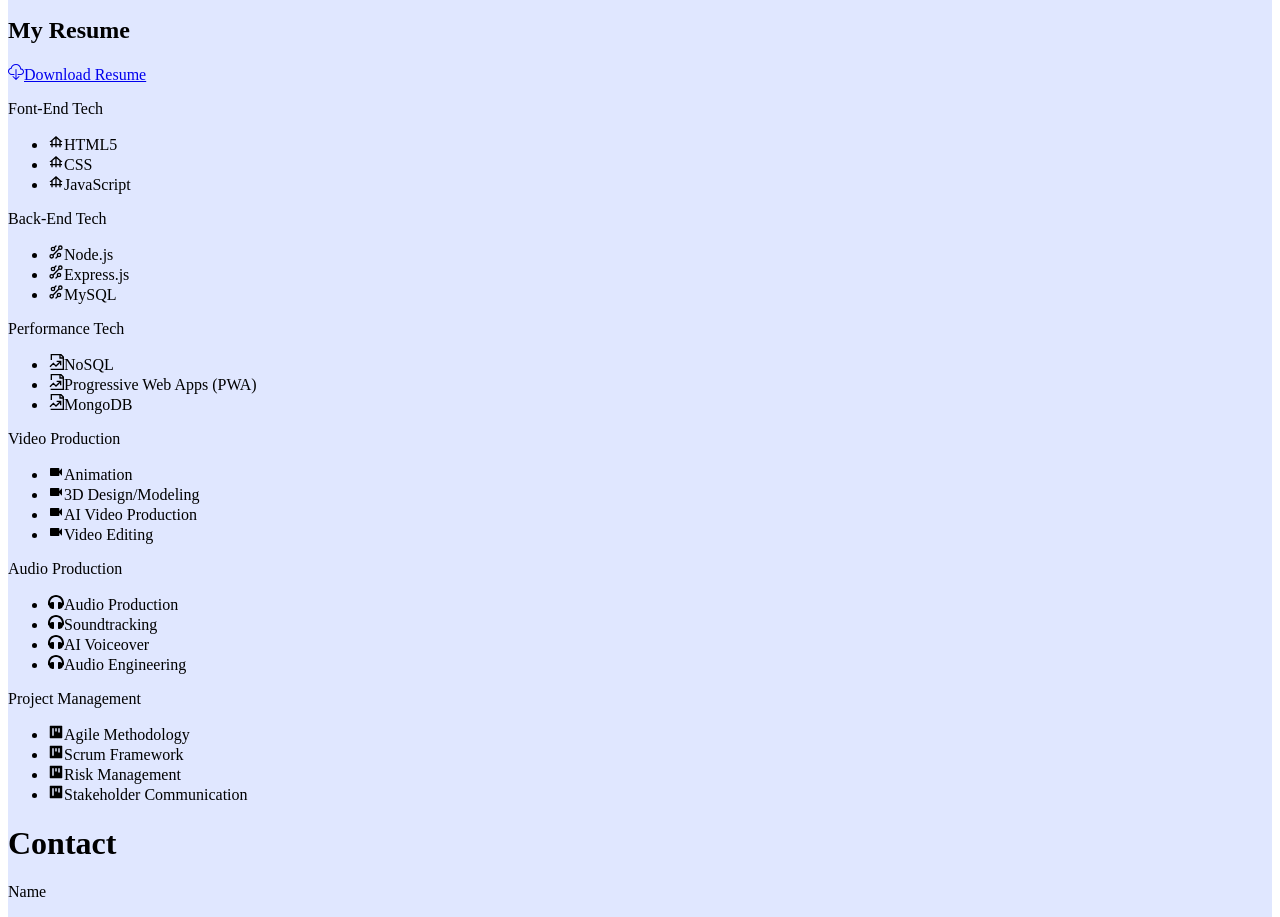
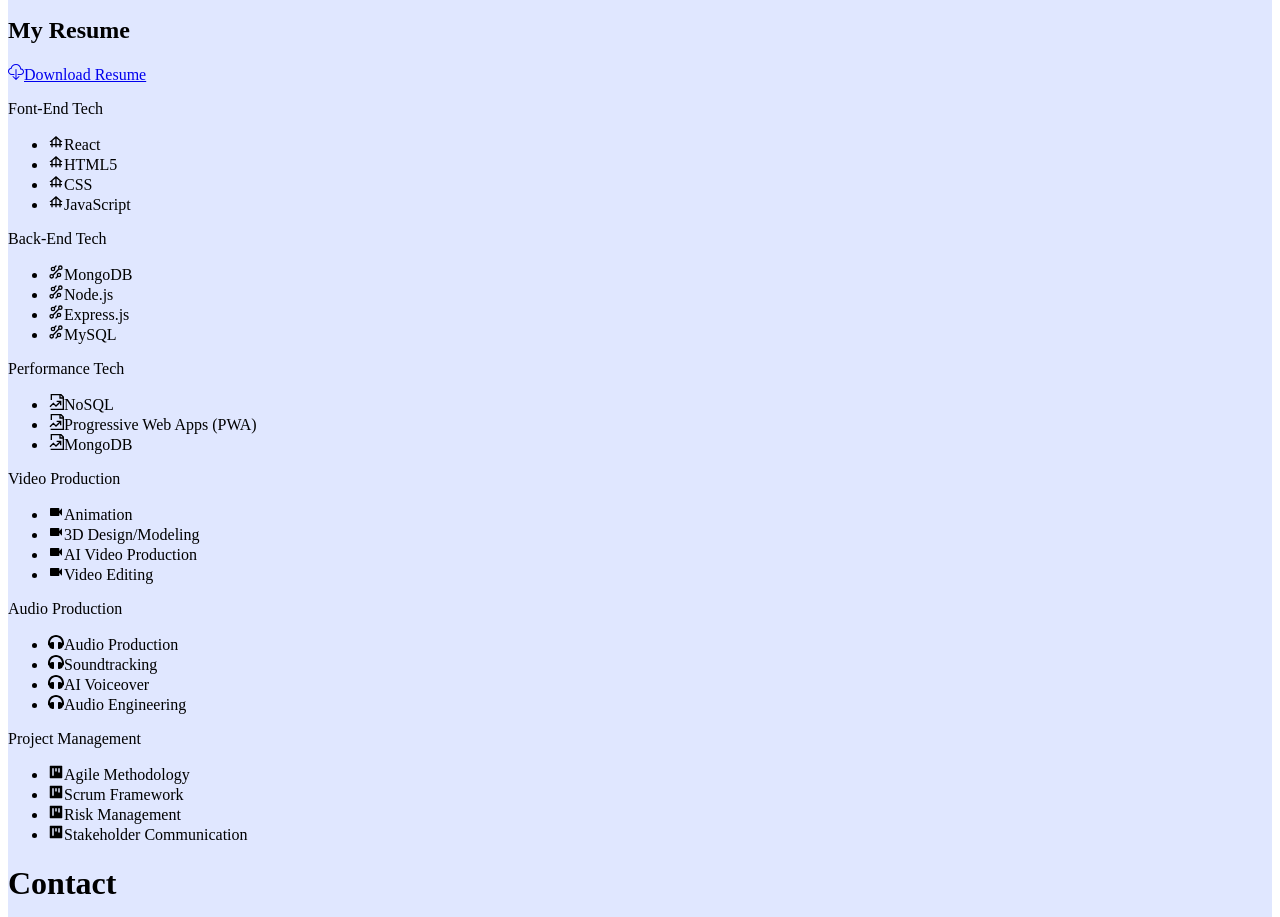
Before and after one commit to GxUniverse/react-portfolio, a React (Vite) app: page / in a window 1280 px wide. Shown: the part 3820-4737 px from the top of the page. Built offline with nearby package versions, Linux system fonts and the light colour scheme; the HTML template or start-up script is replaced by a standard one.

Commit message:
added to resume

```diff
--- a/src/components/Resume.jsx
+++ b/src/components/Resume.jsx
@@ -32,6 +32,10 @@
           <div className="bg-white p-6 rounded-lg shadow-md">
             <p className="text-xl font-semibold mb-4 text-blue-500">Font-End Tech</p>
             <ul className="text-gray-700">
+            <li className="flex items-center mb-2">
+                <MdFoundation className="text-blue-500 mr-2" />
+                React
+              </li>
               <li className="flex items-center mb-2">
                 <MdFoundation className="text-blue-500 mr-2" />
                 HTML5
@@ -51,6 +55,10 @@
           <div className="bg-white p-6 rounded-lg shadow-md">
             <p className="text-xl font-semibold mb-4 text-green-500">Back-End Tech</p>
             <ul className="text-gray-700">
+            <li className="flex items-center mb-2">
+                <GrTechnology className="text-green-500 mr-2" />
+                MongoDB
+              </li>
               <li className="flex items-center mb-2">
                 <GrTechnology className="text-green-500 mr-2" />
                 Node.js
```
Also changed, not shown: 1 other file (tests, documents, lock files or other folders).
